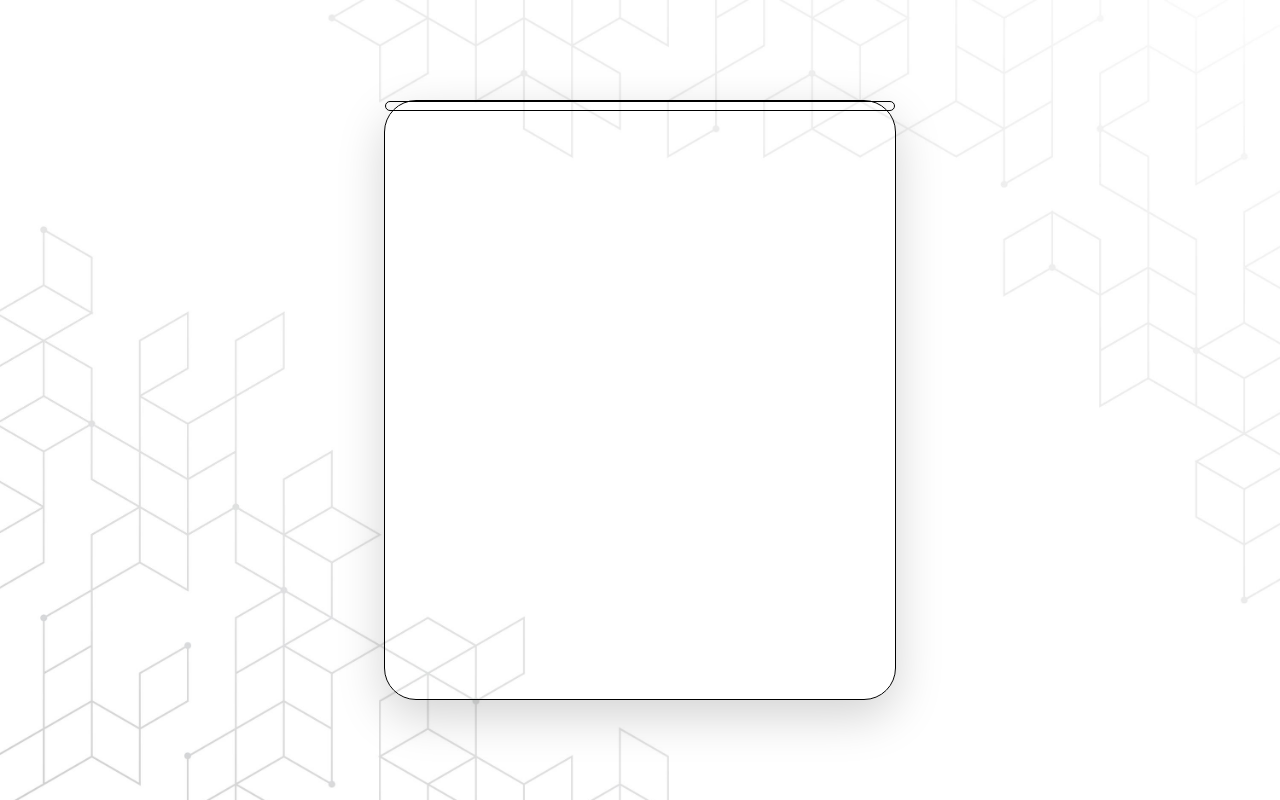
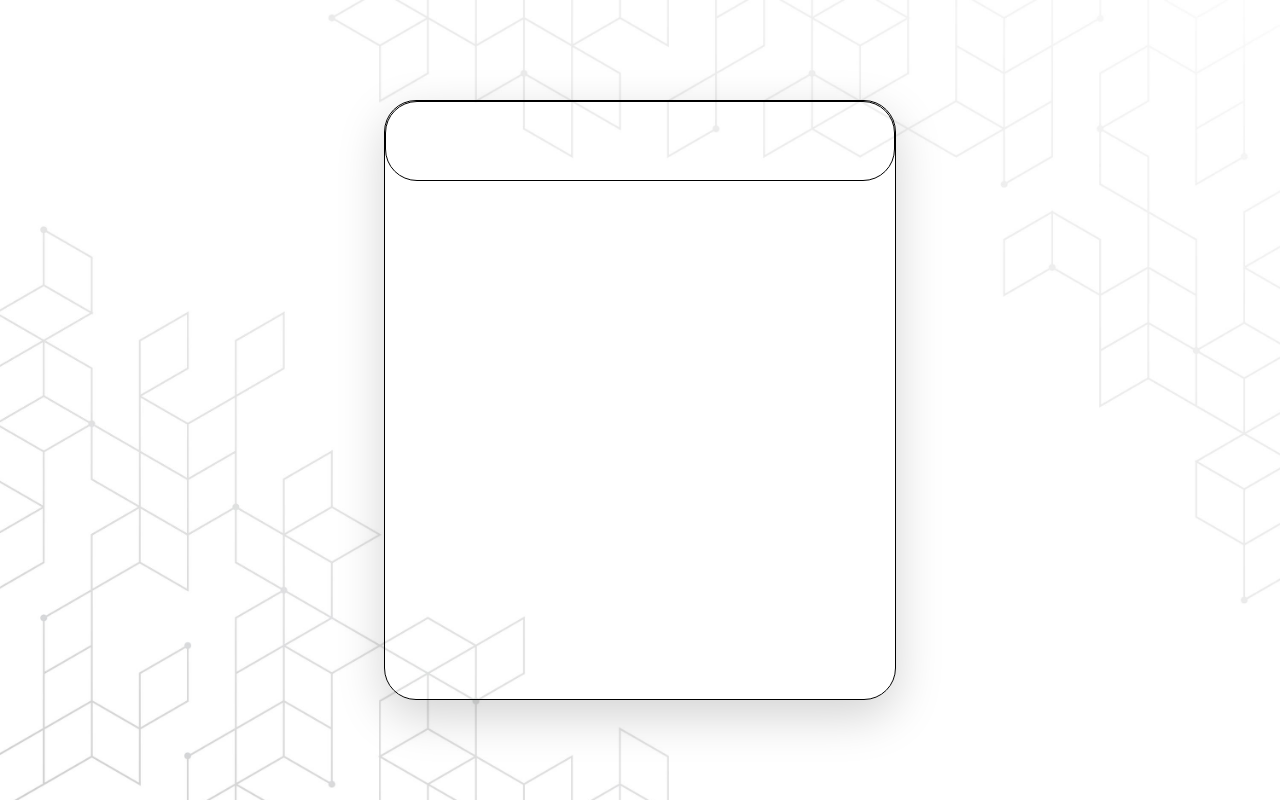
Before and after one commit to savindaJ/JS-Calculator, a website: page index.html in a window 1280 px wide. Drawn offline with Linux system fonts and the light colour scheme; files whose address does not match are found by name.

Commit message:
add div style

```diff
--- a/assets/css/style.css
+++ b/assets/css/style.css
@@ -15,3 +15,8 @@ body main>section{
     left: 0;
     right: 0;
 }
+
+body main>section>div{
+    height: 10vh;
+    width: 100%;
+}
```
